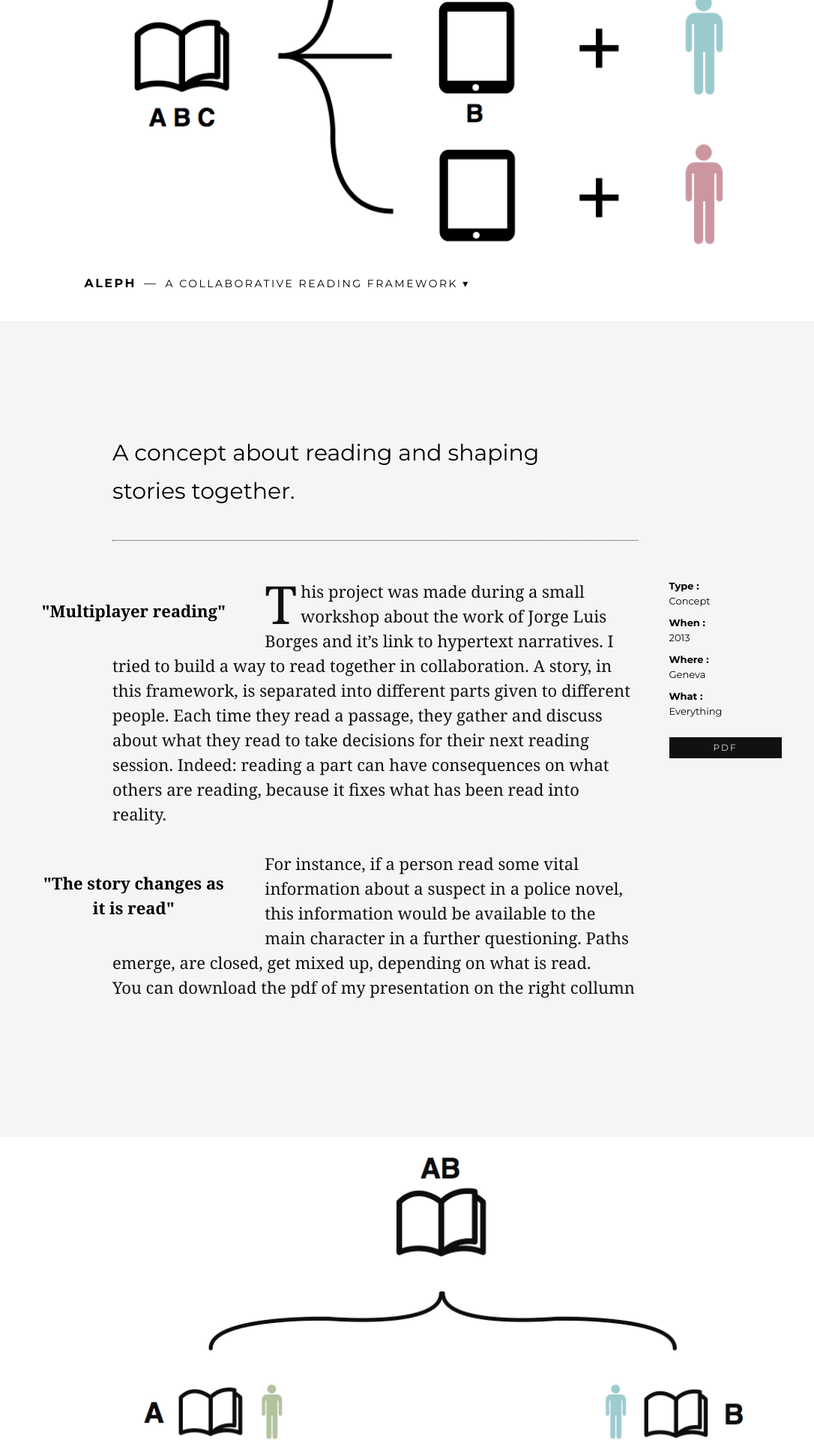
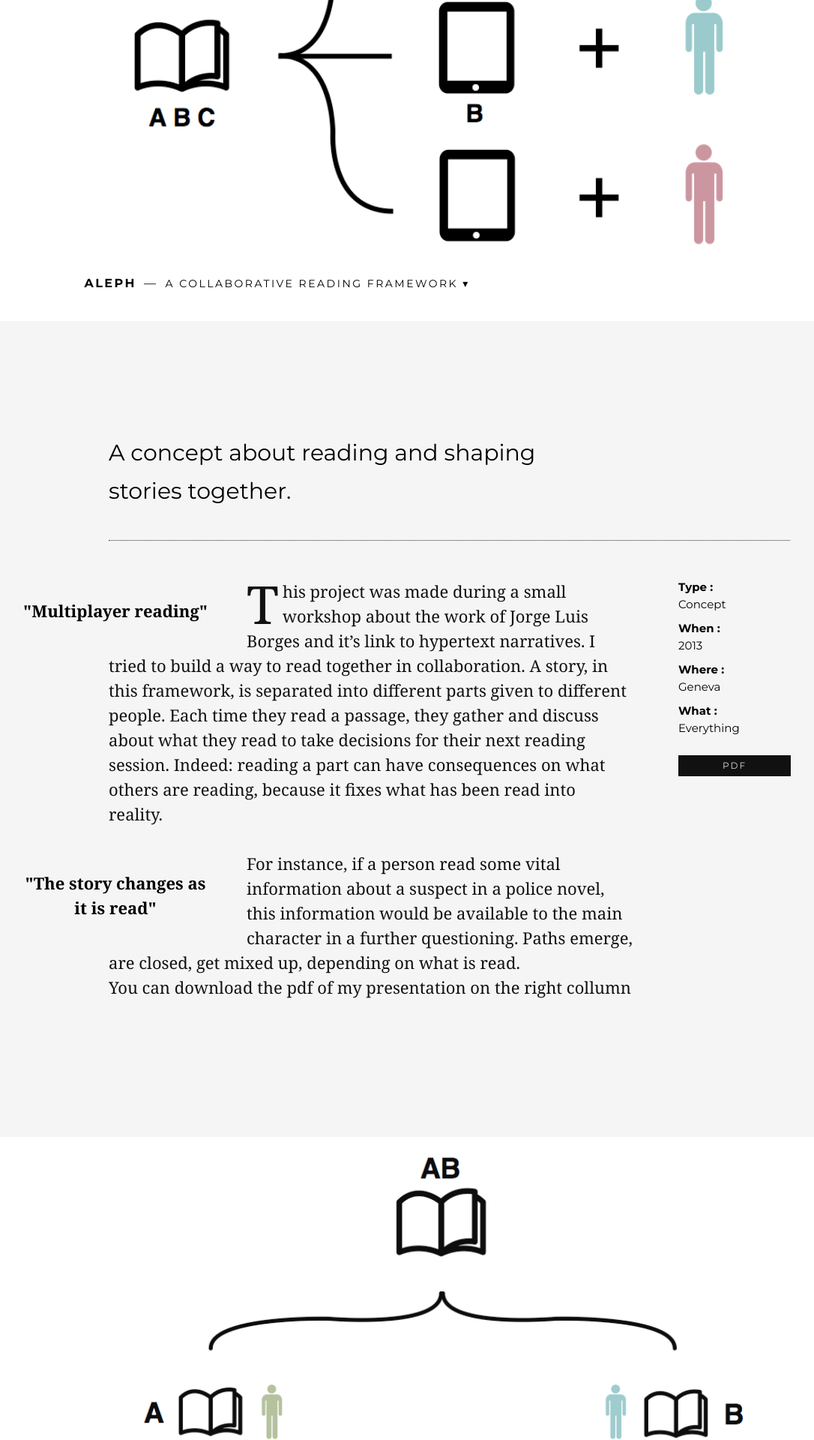
Before and after one commit to ragekit/ragekit.github.io, a Jekyll site: the page built from _posts/2013-04-01-Aleph.markdown, in a window 1280 px wide. Shown: the part 472-2392 px from the top of the page at 75% size, without its empty margins (40-1126 px from the left). Built offline with Jekyll 4.4.1, drawn with Linux system fonts in a browser that asks for light colours.

Commit message:
improved a bit

```diff
--- a/css/main.scss
+++ b/css/main.scss
@@ -297,7 +297,7 @@ canvas{
 
 
 .mainText{
-  width:calc(98vw - 210px);
+  width:calc(98vw - 240px);
   margin:0;
   display: inline-block;
   max-width: 700px;
@@ -471,7 +471,7 @@ width:650px;
  .project-content
  {
 
-  max-width:900px;
+  max-width:910px;
     //top:100px;
     //position:relative;
 
@@ -497,7 +497,7 @@ width:650px;
   }
 
   hr{
-    max-width:700px;
+    //max-width:700px;
     margin:0;
     margin-top:40px;
     margin-bottom:50px;
@@ -510,11 +510,14 @@ width:650px;
   ul.metas{
     //border-left:dotted 1px;
     font-family: $titleFont;
-    font-size:13px;
+    font-size:15px;
     //float:right;
     width:150px;
     padding:0;
-    margin:0 0 0 3vw;
+    //margin:0 0 0 4vw;
+    right:0;
+    float:right;
+    margin:0;
     line-height: 1.5;
     list-style-type: none;
     //float:right;
@@ -587,13 +590,13 @@ width:650px;
     position:relative;
   //  left:-150px;
   margin-right:50px;
-  margin-left:calc((700px - 100vw)/6);
+  margin-left:calc((990px - 100vw)/2.5);
 
 }
 
 
 
-@media screen and (min-width: 1700px){
+@media screen and (min-width: 1400px){
   h3,h5{
    margin-left:-170px;
  }
```
